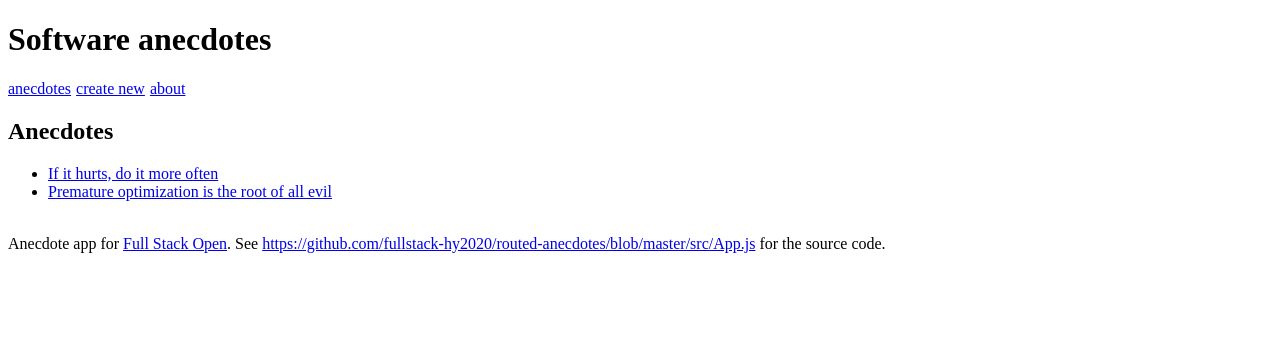
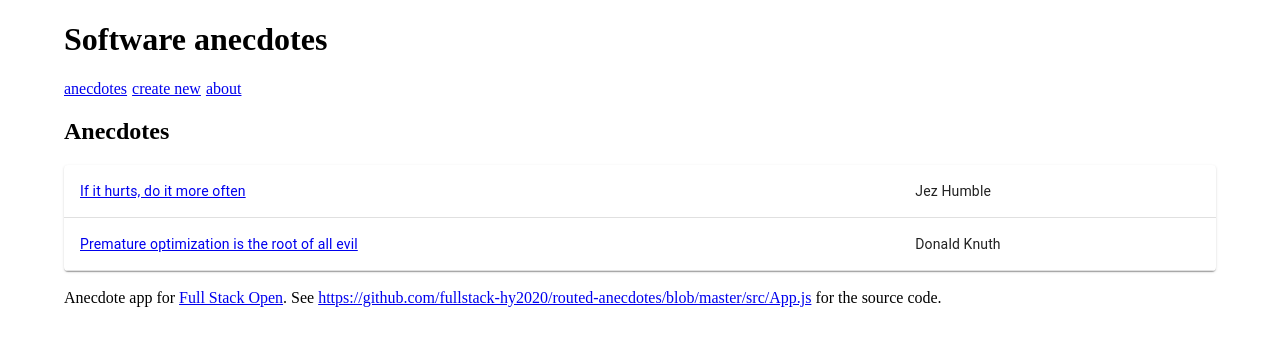
Before and after one commit to Zu-shi/FullStackOpen-Part7-Frontend-P1, a React (Create React App) app: page / in a window 1280 px wide. Shown: the top 346 px of the page. Built offline with nearby package versions, Linux system fonts and the light colour scheme.

Commit message:
Basic Material UI styling

```diff
--- a/package.json
+++ b/package.json
@@ -3,6 +3,9 @@
   "version": "0.1.0",
   "private": true,
   "dependencies": {
+    "@emotion/react": "^11.11.1",
+    "@emotion/styled": "^11.11.0",
+    "@mui/material": "^5.14.1",
     "@testing-library/jest-dom": "^5.16.5",
     "@testing-library/react": "^13.4.0",
     "@testing-library/user-event": "^13.5.0",
--- a/src/App.js
+++ b/src/App.js
@@ -3,6 +3,8 @@
   BrowserRouter as Router, Routes, Route, Link, useParams, useNavigate
 } from 'react-router-dom'
 import { useField } from './useField'
+import { Container } from '@mui/material'
+import { Table, TableBody, TableContainer, Paper, TableCell, TableRow, TextField, Button } from '@mui/material'
 
 // What do these all do?
 
@@ -23,13 +25,23 @@
 const AnecdoteList = ({ anecdotes }) => (
   <div>
     <h2>Anecdotes</h2>
-    <ul>
+
+    <TableContainer component={Paper}>
+      <Table>
+        <TableBody>
           {anecdotes.map(anecdote =>
-        <li key={anecdote.id}>
+            <TableRow key={anecdote.id}>
+              <TableCell>
                 <Link to={`/anecdotes/${anecdote.id}`}>{anecdote.content}</Link><br />
-        </li>
+              </TableCell>
+              <TableCell>
+                {anecdote.author}
+              </TableCell>
+            </TableRow>
           )}
-    </ul>
+        </TableBody>
+      </Table>
+    </TableContainer>
   </div>
 )
 
@@ -93,18 +105,18 @@
       <form onSubmit={handleSubmit}>
         <div>
           content
-          <input name='content' type={contentType.type} value={contentType.value} onChange={contentType.onChange} />
+          <TextField name='content' type={contentType.type} value={contentType.value} onChange={contentType.onChange} />
         </div>
         <div>
           author
-          <input name='author' type={authorType.type} value={authorType.value} onChange={authorType.onChange} />
+          <TextField name='author' type={authorType.type} value={authorType.value} onChange={authorType.onChange} />
         </div>
         <div>
           url for more info
-          <input name='info' type={infoType.type} value={infoType.value} onChange={infoType.onChange} />
+          <TextField name='info' type={infoType.type} value={infoType.value} onChange={infoType.onChange} />
         </div>
-        <button onClick={(e) => { e.preventDefault(); infoType.reset(); authorType.reset(); contentType.reset() }}>reset</button>
-        <button>create</button>
+        <Button variant="contained" onClick={(e) => { e.preventDefault(); infoType.reset(); authorType.reset(); contentType.reset() }}>reset</Button>
+        <Button variant="contained">create</Button>
       </form>
     </div>
   )
@@ -153,6 +165,7 @@
   }
 
   return (
+    <Container>
       <Router>
         <div>{notification}</div>
         <div>
@@ -170,6 +183,7 @@
         <br />
         <Footer />
       </Router>
+    </Container>
   )
 }
 
```
Also changed, not shown: 1 other file (tests, documents, lock files or other folders). Lines whose indentation alone changed are shown as unchanged.
